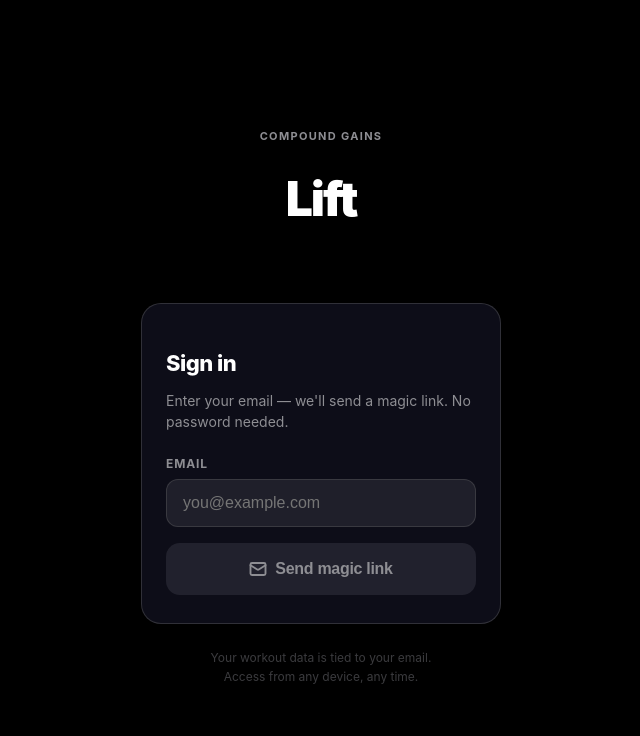
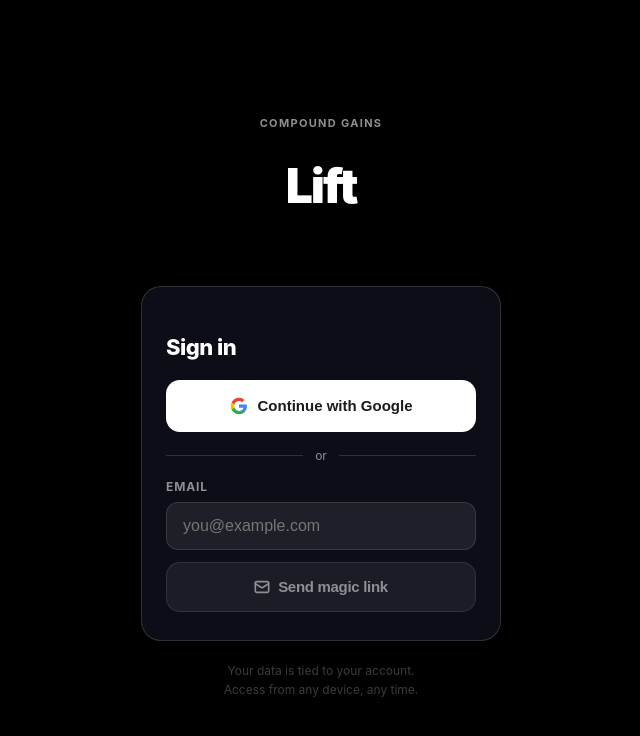
Before and after one commit to clintonmorrow-ux/compound-gains-lift, a Next.js app: page /login in a window 1280 px wide. Shown: the top 736 px of the page, without its empty margins (319-959 px from the left). Built offline with nearby package versions, Linux system fonts and the light colour scheme.

Commit message:
feat: Google sign-in on login page
- 'Continue with Google' button at the top — one tap, no email needed
- Redirects through /auth/callback same as magic link
- Magic link email option kept below as fallback
- Google button uses real Google brand colors/logo

```diff
--- a/app/login/page.tsx
+++ b/app/login/page.tsx
@@ -4,21 +4,33 @@ import { createClient } from '@/lib/supabase/client'
 import { Mail } from 'lucide-react'
 
 export default function LoginPage() {
-  const [email,   setEmail]   = useState('')
-  const [sent,    setSent]    = useState(false)
-  const [loading, setLoading] = useState(false)
-  const [error,   setError]   = useState('')
+  const [email,      setEmail]      = useState('')
+  const [sent,       setSent]       = useState(false)
+  const [loadMagic,  setLoadMagic]  = useState(false)
+  const [loadGoogle, setLoadGoogle] = useState(false)
+  const [error,      setError]      = useState('')
 
-  const send = async () => {
+  const sendMagicLink = async () => {
     if (!email.includes('@')) { setError('Enter a valid email address'); return }
-    setLoading(true); setError('')
+    setLoadMagic(true); setError('')
     const sb = createClient()
     const { error: err } = await sb.auth.signInWithOtp({
       email,
       options: { emailRedirectTo: `${window.location.origin}/auth/callback` }
     })
-    if (err) { setError(err.message); setLoading(false); return }
-    setSent(true); setLoading(false)
+    if (err) { setError(err.message); setLoadMagic(false); return }
+    setSent(true); setLoadMagic(false)
+  }
+
+  const signInWithGoogle = async () => {
+    setLoadGoogle(true); setError('')
+    const sb = createClient()
+    const { error: err } = await sb.auth.signInWithOAuth({
+      provider: 'google',
+      options: { redirectTo: `${window.location.origin}/auth/callback` }
+    })
+    if (err) { setError(err.message); setLoadGoogle(false) }
+    // On success the page navigates away automatically
   }
 
   if (sent) return (
@@ -33,7 +45,7 @@ export default function LoginPage() {
           Check your email
         </h1>
         <p style={{ fontSize:16, color:'#8E8E93', lineHeight:1.6 }}>
-          We sent a sign-in link to<br/>
+          Sent a sign-in link to<br/>
           <span style={{ color:'#fff', fontWeight:700 }}>{email}</span>
         </p>
         <p style={{ fontSize:14, color:'#8E8E93', marginTop:16, lineHeight:1.6 }}>
@@ -50,21 +62,54 @@ export default function LoginPage() {
   return (
     <div style={{ minHeight:'100svh', background:'#000', display:'flex', flexDirection:'column',
       alignItems:'center', justifyContent:'center', padding:'0 28px' }}>
-      <div style={{ marginBottom:48, textAlign:'center' }}>
+
+      {/* Logo */}
+      <div style={{ marginBottom:44, textAlign:'center' }}>
         <p style={{ fontSize:11, fontWeight:700, color:'#8E8E93', textTransform:'uppercase',
           letterSpacing:'0.12em', marginBottom:8 }}>Compound Gains</p>
         <h1 style={{ fontSize:48, fontWeight:900, color:'#fff', letterSpacing:'-2px', lineHeight:1 }}>
           Lift
         </h1>
       </div>
+
+      {/* Card */}
       <div style={{ width:'100%', maxWidth:360, background:'#0D0D18',
         borderRadius:20, border:'0.5px solid rgba(84,84,88,0.5)', padding:'28px 24px' }}>
-        <h2 style={{ fontSize:22, fontWeight:800, color:'#fff', letterSpacing:'-0.5px', marginBottom:6 }}>
+
+        <h2 style={{ fontSize:22, fontWeight:800, color:'#fff', letterSpacing:'-0.5px', marginBottom:20 }}>
           Sign in
         </h2>
-        <p style={{ fontSize:14, color:'#8E8E93', marginBottom:24, lineHeight:1.5 }}>
-          Enter your email — we'll send a magic link. No password needed.
-        </p>
+
+        {/* Google button */}
+        <button onClick={signInWithGoogle} disabled={loadGoogle}
+          style={{ width:'100%', height:52, borderRadius:14, marginBottom:16,
+            display:'flex', alignItems:'center', justifyContent:'center', gap:10,
+            background: loadGoogle ? 'rgba(255,255,255,0.06)' : '#fff',
+            color: loadGoogle ? '#8E8E93' : '#1a1a1a',
+            border: 'none', fontSize:15, fontWeight:700, cursor: loadGoogle ? 'default' : 'pointer',
+            transition:'all 0.15s' }}>
+          {loadGoogle
+            ? <div style={{ width:18, height:18, borderRadius:'50%', border:'2.5px solid transparent',
+                borderTopColor:'#8E8E93', animation:'spin 0.7s linear infinite' }} />
+            : <>
+                <svg width="18" height="18" viewBox="0 0 24 24">
+                  <path d="M22.56 12.25c0-.78-.07-1.53-.2-2.25H12v4.26h5.92c-.26 1.37-1.04 2.53-2.21 3.31v2.77h3.57c2.08-1.92 3.28-4.74 3.28-8.09z" fill="#4285F4"/>
+                  <path d="M12 23c2.97 0 5.46-.98 7.28-2.66l-3.57-2.77c-.98.66-2.23 1.06-3.71 1.06-2.86 0-5.29-1.93-6.16-4.53H2.18v2.84C3.99 20.53 7.7 23 12 23z" fill="#34A853"/>
+                  <path d="M5.84 14.09c-.22-.66-.35-1.36-.35-2.09s.13-1.43.35-2.09V7.07H2.18C1.43 8.55 1 10.22 1 12s.43 3.45 1.18 4.93l3.66-2.84z" fill="#FBBC05"/>
+                  <path d="M12 5.38c1.62 0 3.06.56 4.21 1.64l3.15-3.15C17.45 2.09 14.97 1 12 1 7.7 1 3.99 3.47 2.18 7.07l3.66 2.84c.87-2.6 3.3-4.53 6.16-4.53z" fill="#EA4335"/>
+                </svg>
+                Continue with Google
+              </>}
+        </button>
+
+        {/* Divider */}
+        <div style={{ display:'flex', alignItems:'center', gap:12, marginBottom:16 }}>
+          <div style={{ flex:1, height:0.5, background:'rgba(84,84,88,0.5)' }} />
+          <span style={{ fontSize:12, color:'#8E8E93' }}>or</span>
+          <div style={{ flex:1, height:0.5, background:'rgba(84,84,88,0.5)' }} />
+        </div>
+
+        {/* Magic link */}
         <label style={{ fontSize:12, fontWeight:700, color:'#8E8E93', textTransform:'uppercase',
           letterSpacing:'0.07em', display:'block', marginBottom:8 }}>
           Email
@@ -72,28 +117,30 @@ export default function LoginPage() {
         <input type="email" inputMode="email" autoComplete="email"
           placeholder="you@example.com" value={email}
           onChange={e=>{ setEmail(e.target.value); setError('') }}
-          onKeyDown={e=>e.key==='Enter'&&send()}
+          onKeyDown={e=>e.key==='Enter'&&sendMagicLink()}
           style={{ width:'100%', height:48, borderRadius:12, padding:'0 16px', fontSize:16,
             fontWeight:500, outline:'none', background:'rgba(118,118,128,0.18)', color:'#fff',
             border: error ? '1px solid rgba(255,69,58,0.6)' : '1px solid rgba(84,84,88,0.5)',
             boxSizing:'border-box' }} />
         {error && <p style={{ fontSize:13, color:'#FF453A', marginTop:6 }}>{error}</p>}
-        <button onClick={send} disabled={loading||!email}
-          style={{ width:'100%', height:52, borderRadius:14, marginTop:16, fontSize:16,
-            fontWeight:800, letterSpacing:'-0.3px', cursor: loading||!email ? 'default' : 'pointer',
-            background: loading||!email ? 'rgba(118,118,128,0.2)' : '#FF9F0A',
-            color: loading||!email ? '#8E8E93' : '#fff', border:'none',
+
+        <button onClick={sendMagicLink} disabled={loadMagic||!email}
+          style={{ width:'100%', height:50, borderRadius:14, marginTop:12, fontSize:15,
+            fontWeight:700, letterSpacing:'-0.3px', cursor: loadMagic||!email ? 'default' : 'pointer',
+            background: loadMagic||!email ? 'rgba(118,118,128,0.15)' : 'rgba(255,159,10,0.15)',
+            color: loadMagic||!email ? '#8E8E93' : '#FF9F0A',
+            border: `1px solid ${loadMagic||!email ? 'rgba(84,84,88,0.4)' : 'rgba(255,159,10,0.4)'}`,
             display:'flex', alignItems:'center', justifyContent:'center', gap:8,
-            boxShadow: !loading&&email ? '0 4px 20px rgba(255,159,10,0.35)' : 'none',
             transition:'all 0.15s' }}>
-          {loading
-            ? <div style={{ width:18, height:18, borderRadius:'50%', border:'2.5px solid transparent',
+          {loadMagic
+            ? <div style={{ width:16, height:16, borderRadius:'50%', border:'2px solid transparent',
                 borderTopColor:'#8E8E93', animation:'spin 0.7s linear infinite' }} />
-            : <><Mail size={18} strokeWidth={2.5} />Send magic link</>}
+            : <><Mail size={16} strokeWidth={2.5} />Send magic link</>}
         </button>
       </div>
-      <p style={{ fontSize:12, color:'rgba(84,84,88,0.7)', marginTop:24, textAlign:'center', lineHeight:1.6 }}>
-        Your workout data is tied to your email.<br/>Access from any device, any time.
+
+      <p style={{ fontSize:12, color:'rgba(84,84,88,0.7)', marginTop:20, textAlign:'center', lineHeight:1.6 }}>
+        Your data is tied to your account.<br/>Access from any device, any time.
       </p>
       <style>{`@keyframes spin{to{transform:rotate(360deg)}}`}</style>
     </div>
```
